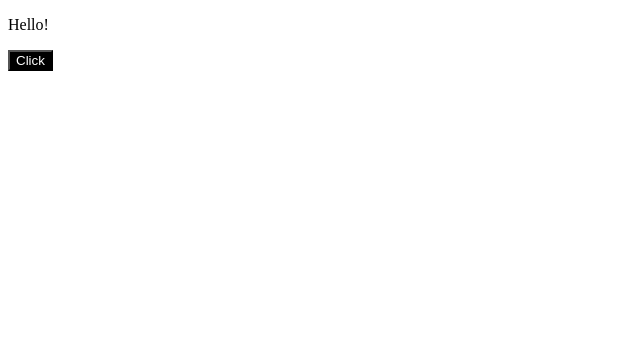
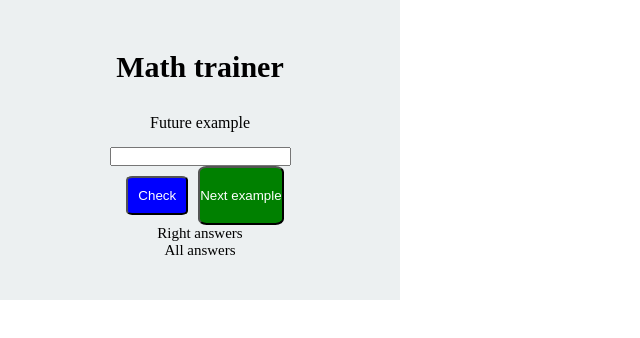
Before and after one commit to PavelSinenko/Math-trainer, a plain HTML site: page index.html in a window 1280 px wide. Shown: the whole page, without its empty margins (0-640 px from the left). Drawn offline with Linux system fonts and the light colour scheme.

Commit message:
just an examples

```diff
--- a/index.html
+++ b/index.html
@@ -5,7 +5,20 @@
     <meta charset="UTF-8">
 </head>
 <body>
-<p>Hello!</p>
-<button class="btn-next">Click</button>
+  <div class="container">
+    <h1 class="title">Math trainer</h1>
+    <p id="answer" class="example">Future example</p>
+    <input type="text">
+    <div class="btn-container">
+     <button class="btn-next">Check</button>
+     <button id="next" class="btn-past">Next example</button>
+    </div>
+     <div class="under">
+        <p>Right answers</p>
+        <p>All answers</p>
+      </div>
+    </div>
+
+    <script src="scripts.js"></script>
 </body>
 </html>
--- a/scripts.js
+++ b/scripts.js
@@ -1,4 +1,50 @@
-const math = () => {
-    console.log('Hello world!');
-};
-math();
+const guessNumber = (string) => {
+    let randomNumber = Math.floor(Math.random() * 5);
+    console.log(randomNumber);
+    if (number === randomNumber) {
+        console.log('Yeeeah!');
+    } else {
+        console.log('Nooo!')
+    }
+
+}
+guessNumber()
+
+
+// const answer = (number) => {
+// let sum = 2 + 2;
+// if (number === sum) {
+//     console.log('Right');
+// } else {
+//     console.log ('Wrong!');
+// }
+// }
+
+// answer(4)
+
+// function getRandomInt() {
+//     let first = Math.floor(Math.random() * 9);
+//     let second = Math.floor(Math.random() * 9);
+//     let third = Math.floor(Math.random() * 10);
+//     let signs = '';
+//     if (third <= 5){
+//         signs = '-';
+//     } else {
+//         signs = '+'
+//     }
+//     console.log(`${first} ${signs} ${second} = ?`)
+//   }
+
+//   getRandomInt()
+
+
+
+// const test = () => {
+//     document.getElementById('answer').textContent='64 + 44 = ?'
+// }
+// document.addEventListener('DOMContentLoaded',function(){test()})
+// document.addEventListener('keypress', function(ev){
+//     if( === 'Enter'){
+//         document.getElementById('answer').textContent='33 - 22 = ?';
+//     }
+// })
--- a/styles.css
+++ b/styles.css
@@ -1,2 +1,45 @@
-.btn-next {    background-color: #000;
-    color: white;}
+* {
+    margin: 0;
+    padding: 0;
+    box-sizing: border-box;
+}
+
+.container {
+    /* flex-direction: column; */
+        text-align: center;
+        background: #ECF0F1;
+        width: 400px;
+        height: 300px;
+        padding: 50px;
+        justify-content: center;
+
+
+}
+ .btn-container {
+    display: flex;
+    justify-content: center;
+ }
+
+.title {
+    font-size: 30px;
+    margin-bottom: 30px;
+}
+.example {
+    margin-bottom: 15px;
+}
+
+.under {
+    font-size: 15px;
+}
+
+.btn-next {    background-color: blue;
+    color: white;
+    margin: 10px;
+    border-radius: 10%;
+    padding: 10px;
+}
+.btn-past {
+    background-color: green;
+    color: white;
+    border-radius: 10%;
+}
```
